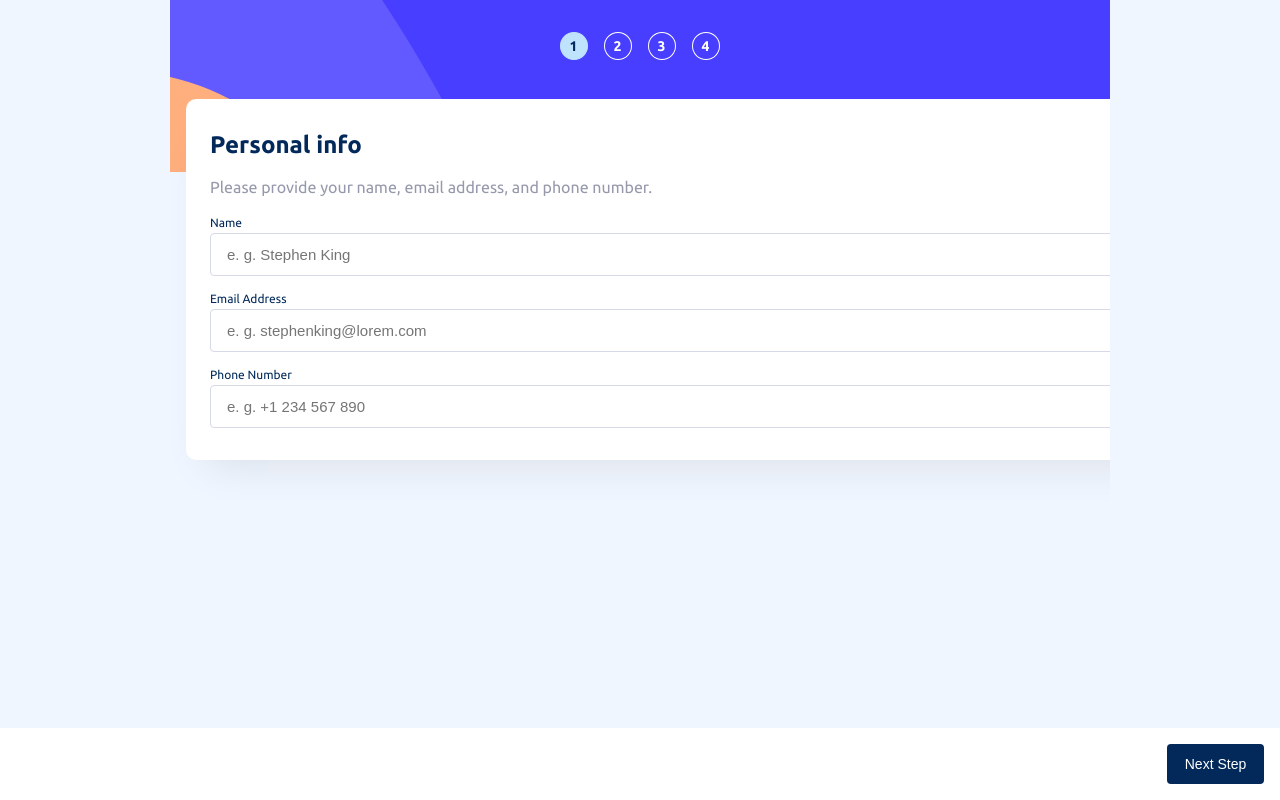
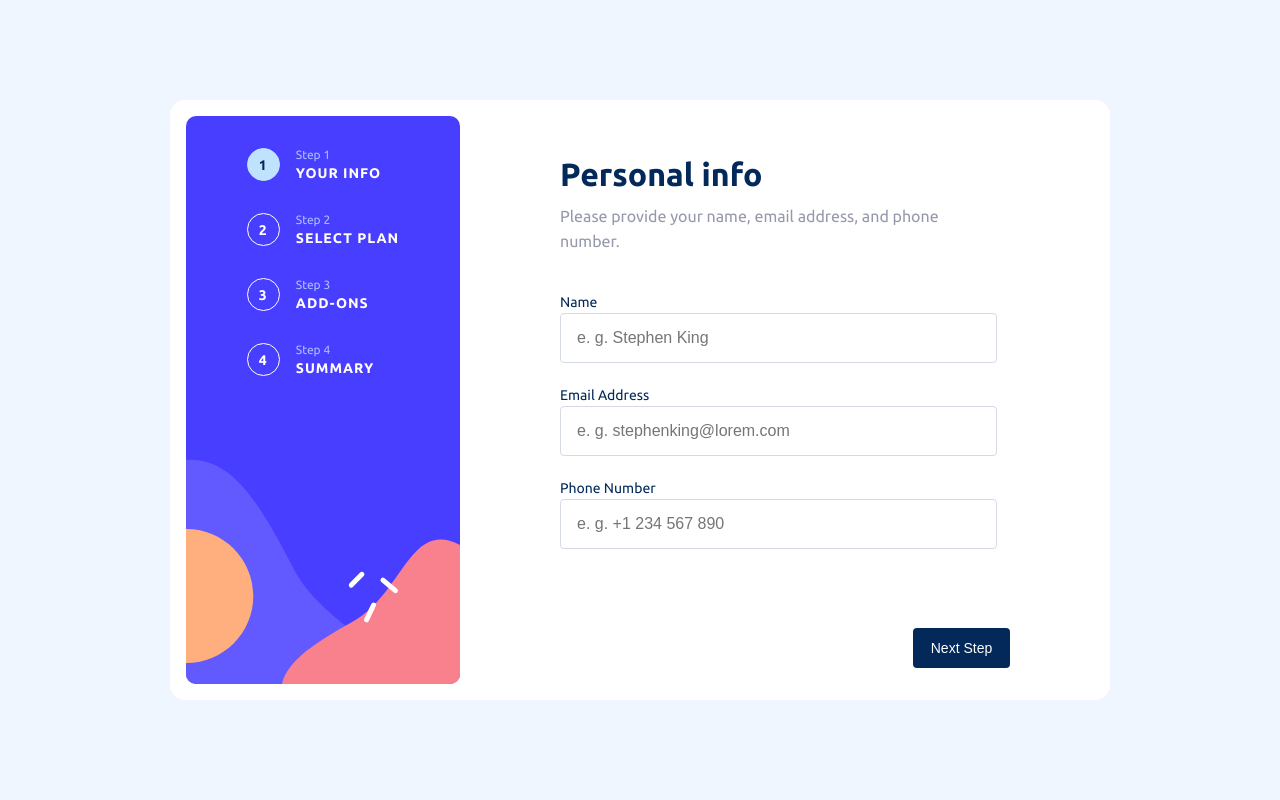
Before and after one commit to MarinBarac/frontend-mentor-multi-step-form, a React (Create React App) app in the folder multi-step-form/: page / in a window 1280 px wide. Built offline with nearby package versions, Linux system fonts and the light colour scheme; the HTML template or start-up script is replaced by a standard one.

Commit message:
Added desktop styles for personal info

```diff
--- a/multi-step-form/src/components/Buttons/Buttons.module.scss
+++ b/multi-step-form/src/components/Buttons/Buttons.module.scss
@@ -43,3 +43,27 @@
       background-color: $purplish-blue;
     }
 }
+
+@media screen and (min-width: $tablet) {
+  .container {
+    width: 100%;
+    position: relative;
+    padding: 0;
+    padding-bottom: 16px;
+
+    .backBtn {
+      font-size: 16px;
+      line-height: 18px;
+    }
+
+    .backBtn:hover {
+      cursor: pointer;
+      color: $marine-blue;
+    }
+
+    .next:hover {
+      cursor: pointer;
+      background-color: hsla(213, 72%, 31%, 1);
+    }
+  }
+}
--- a/multi-step-form/src/components/InputSlide/InputSlide.js
+++ b/multi-step-form/src/components/InputSlide/InputSlide.js
@@ -3,8 +3,10 @@ import styles from './InputSlide.module.scss';
 const InputSlide = ({ input }) => {
     return <div className={`${styles.container} ${styles[input.class]}`}>
         {input.icon && <img src={input.icon} alt={`${input.name} icon`} className={styles.icon}/>}
-        <h1 className={styles.title}>{input.title}</h1>
-        <p className={styles.description}>{input.description}</p>
+        <div className={styles.titleContainer}>
+            <h1 className={styles.title}>{input.title}</h1>
+            <p className={styles.description}>{input.description}</p>
+        </div>
         {input.jsxElement}
     </div>
 }
--- a/multi-step-form/src/components/InputSlide/InputSlide.module.scss
+++ b/multi-step-form/src/components/InputSlide/InputSlide.module.scss
@@ -10,11 +10,10 @@
     border-radius: 10px;
     gap: 16px;
 
-    .icon {
-        width: 56px;
-        height: 56px;
-        margin-bottom: 15px;
-    }
+    .titleContainer {
+        display: flex;
+        flex-direction: column;
+        gap: 16px;
 
         .title {
             font-weight: 700;
@@ -33,7 +32,36 @@
         }
     }
 
+    .icon {
+        width: 56px;
+        height: 56px;
+        margin-bottom: 15px;
+    }
+}
+
 .container.centered {
     align-items: center;
     text-align: center;
 }
+
+@media screen and (min-width: $tablet) {
+    .container {
+        width: 100%;
+        border-radius: 0;
+        background-color: transparent;
+        box-shadow: none;
+        padding: 0;
+        padding-top: 40px;
+        gap: 40px;
+
+        .titleContainer {
+            gap: 11px;
+
+            .title {
+                font-size: 32px;
+                line-height: 37px;
+            }
+        }
+
+    }
+}
--- a/multi-step-form/src/components/InputSlide/PersonalInfo/PersonalInfo.module.scss
+++ b/multi-step-form/src/components/InputSlide/PersonalInfo/PersonalInfo.module.scss
@@ -1,5 +1,13 @@
+@import "../../../variables.scss";
+
 .container {
     display: flex;
     flex-direction: column;
     gap: 16px;
 }
+
+@media screen and (min-width: $tablet) {
+    .container {
+        gap: 24px;
+    }
+}
--- a/multi-step-form/src/components/InputsSlider/InputsSlider.module.scss
+++ b/multi-step-form/src/components/InputsSlider/InputsSlider.module.scss
@@ -38,3 +38,14 @@
     left: calc(-400% + 16px);
   }
 }
+
+@media screen and (min-width: $tablet) {
+  .wrapper {
+    width: 100%;
+    max-width: 450px;
+
+    .container {
+      padding: 0;
+    }
+  }
+}
--- a/multi-step-form/src/components/MultiStepForm/MultiStepForm.module.scss
+++ b/multi-step-form/src/components/MultiStepForm/MultiStepForm.module.scss
@@ -19,3 +19,23 @@
         margin: 0;
     }
 }
+
+@media screen and (min-width: $tablet) {
+    .wrapper {
+        max-width: 940px;
+        height: auto;
+        display: flex;
+        gap: 100px;
+        padding: 16px;
+        background-color: $white;
+        border-radius: 15px;
+
+        .content {
+            padding: 0;
+            width: auto;
+            display: flex;
+            flex-direction: column;
+            justify-content: space-between;
+        }
+    }
+}
--- a/multi-step-form/src/components/Sidebar/Sidebar.module.scss
+++ b/multi-step-form/src/components/Sidebar/Sidebar.module.scss
@@ -1,3 +1,5 @@
+@import "../../variables.scss";
+
 .container {
     position: absolute;
     top: 0;
@@ -19,3 +21,17 @@
         padding: 0;
     }
 }
+
+@media screen and (min-width: $tablet) {
+    .container {
+        position: relative;
+        background-image: url('../../assets/bg-sidebar-desktop.svg');
+        width: 274px;
+        height: 568px;
+
+        .list {
+            grid-template-columns: 1fr;
+            gap: 32px;
+        }
+    }
+}
--- a/multi-step-form/src/components/Sidebar/Step/FormStep.js
+++ b/multi-step-form/src/components/Sidebar/Step/FormStep.js
@@ -4,8 +4,8 @@ const FormStep = ({ id, title, index, active}) => {
     return <div className={`${styles.container} ${active ? styles.active : ''}`}>
         <div className={styles.numberContainer}>{index + 1}</div>
         <div className={styles.textContainer}>
-            <h4>{id}</h4>
-            <h3>{title}</h3>
+            <h4 className={styles.id}>{id}</h4>
+            <h3 className={styles.title}>{title}</h3>
         </div>
     </div>
 }
--- a/multi-step-form/src/components/Sidebar/Step/FormStep.module.scss
+++ b/multi-step-form/src/components/Sidebar/Step/FormStep.module.scss
@@ -2,12 +2,13 @@
 
 .container {
     .numberContainer {
+        height: 33px;
+        width: 33px;
         display: flex;
         justify-content: center;
         align-items: center;
         border: 1px solid $white;
         border-radius: 50%;
-        padding: 5px 8.5px;
         font-size: 14px;
         line-height: 16px;
         letter-spacing: 1px;
@@ -28,3 +29,34 @@
         color: $marine-blue;
     }
 }
+
+@media screen and (min-width: $tablet) {
+    .container {
+        display: flex;
+        height: 33px;
+        gap: 16px;
+
+        .textContainer {
+            display: flex;
+            flex-direction: column;
+            justify-content: space-between;
+
+            .id {
+                margin: 0;
+                font-weight: 400;
+                font-size: 12px;
+                line-height: 14px;
+                color: $pastel-blue;
+            }
+
+            .title {
+                margin: 0;
+                font-weight: 700;
+                font-size: 14px;
+                line-height: 16px;
+                letter-spacing: 1px;
+                color: $white;
+            }
+        }
+    }
+}
--- a/multi-step-form/src/components/UI/TextInput.module.scss
+++ b/multi-step-form/src/components/UI/TextInput.module.scss
@@ -57,3 +57,20 @@
         color: $marine-blue;
     }
 }
+
+@media screen and (min-width: $tablet) {
+    .container {
+        .labelContainer {
+            .name, .error {
+                font-size: 14px;
+                line-height: 16px;
+            }
+        }
+
+        .input {
+            font-size: 16px;
+            line-height: 18px;
+            padding: 15px 16px;
+        }
+    }
+}
--- a/multi-step-form/src/index.scss
+++ b/multi-step-form/src/index.scss
@@ -20,5 +20,6 @@ body, main {
     display: flex;
     justify-content: center;
     align-items: center;
+    min-height: 100vh;
   }
 }
```
Lines whose indentation alone changed are shown as unchanged.
